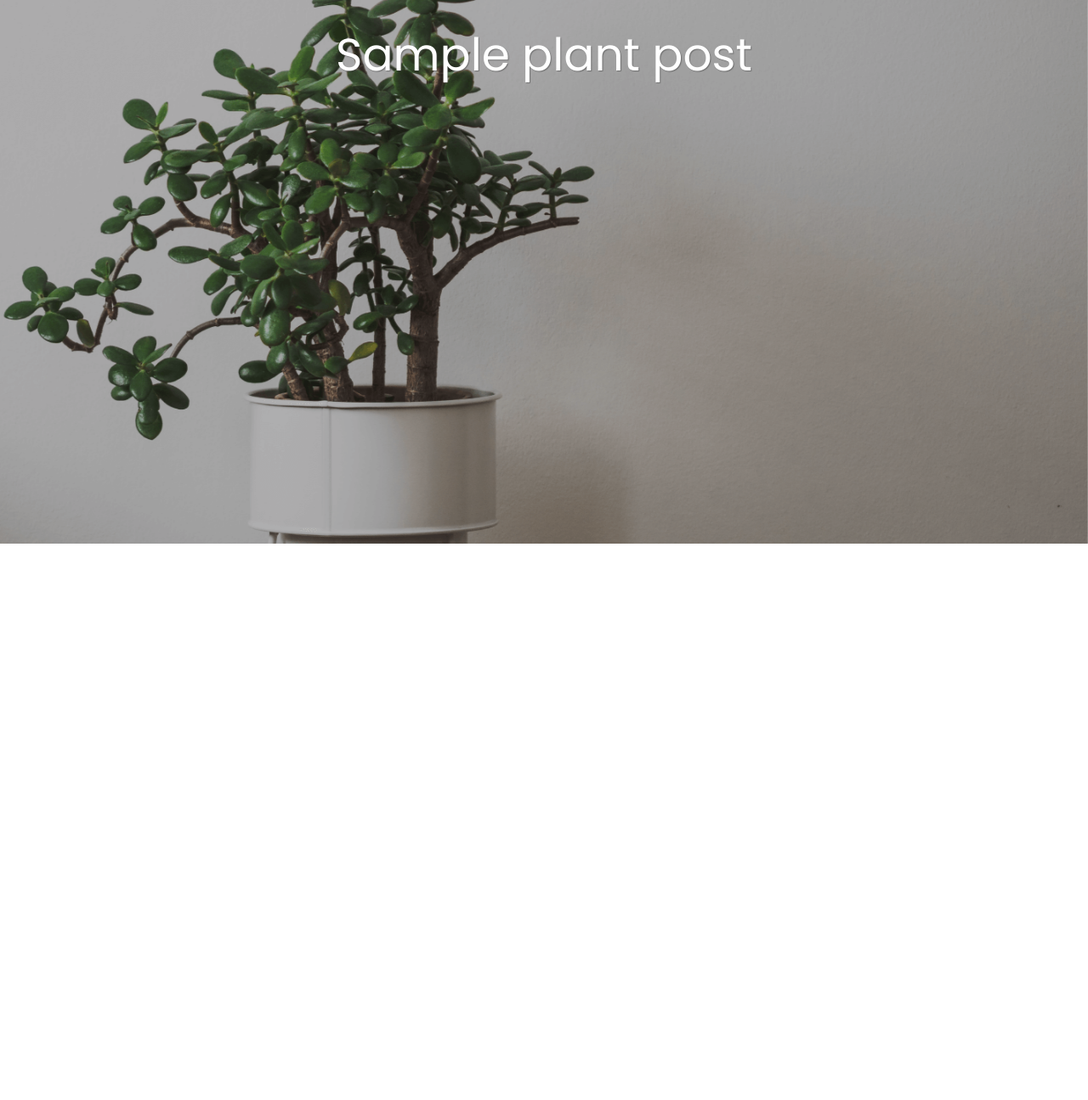
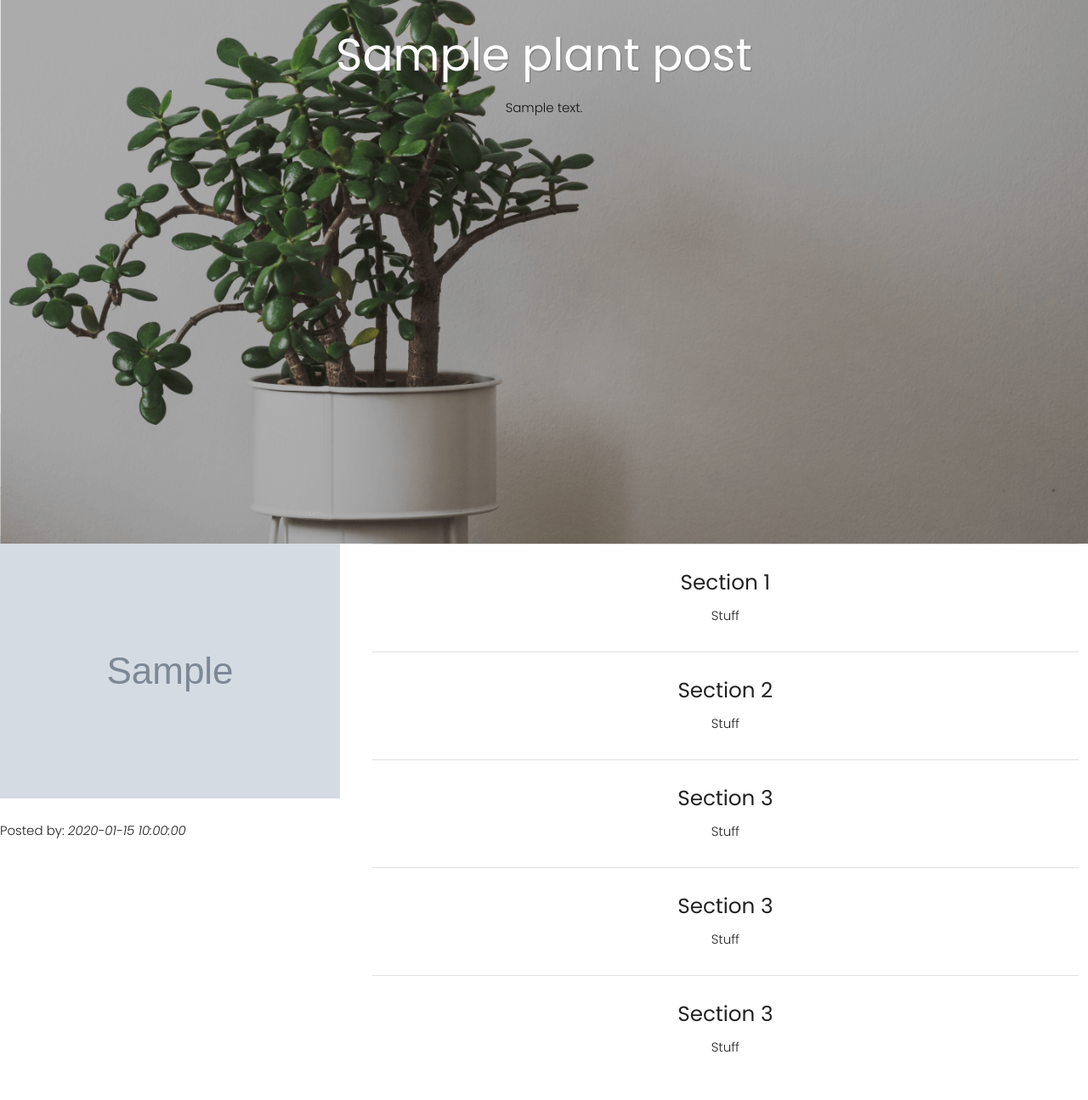
Before and after one commit to Code-Institute-Submissions/houseplant-heroes, a Flask app: template templates/plant_profile.html in a window 1280 px wide. Shown: the part 64-1359 px from the top of the page at 85% size. Before the commit the page ends 704 px from the top, so only its background shows below. Run offline with Flask 2, Linux system fonts and the light colour scheme; the template is opened without the code that fills it: most values are stand-ins (such as "Sample title", 1, 10 or a date in 2020); grey boxes marked "Sample" are stand-in pictures; some libraries are stand-ins or nearby versions.

Commit message:
Add materlize structure for plant_profile.html

```diff
--- a/templates/plant_profile.html
+++ b/templates/plant_profile.html
@@ -1,3 +1,46 @@
 {% extends "base.html" %} {% block heading %}{{ plant_post.plant_name }}{%
-endblock %} {% block hero_img_content %} {% endblock %} {% block content %}{%
-endblock %}
+endblock %} {% block hero_img_content %}
+<p>{{ plant_post.plant_description }}</p>
+{% endblock %} {% block content %}
+
+<div class="row">
+  <div class="col m4 s12">
+    <div class="row">
+      <img
+        class="responsive-img left-align"
+        src="{{ plant_post.plant_image_url }}"
+        alt="Image for {{ plant_post.plant_name }}"
+      />
+    </div>
+    <div class="row"><p>Posted by: <i>{{ plant_post.posted_by }}</i></p></div>
+  </div>
+
+  <div class="col m8 s12 center-align">
+    <div class="divider"></div>
+    <div class="section">
+      <h5>Section 1</h5>
+      <p>Stuff</p>
+    </div>
+    <div class="divider"></div>
+    <div class="section">
+      <h5>Section 2</h5>
+      <p>Stuff</p>
+    </div>
+    <div class="divider"></div>
+    <div class="section">
+      <h5>Section 3</h5>
+      <p>Stuff</p>
+    </div>
+    <div class="divider"></div>
+    <div class="section">
+      <h5>Section 3</h5>
+      <p>Stuff</p>
+    </div>
+    <div class="divider"></div>
+    <div class="section">
+      <h5>Section 3</h5>
+      <p>Stuff</p>
+    </div>
+  </div>
+</div>
+{%endblock %}
```
